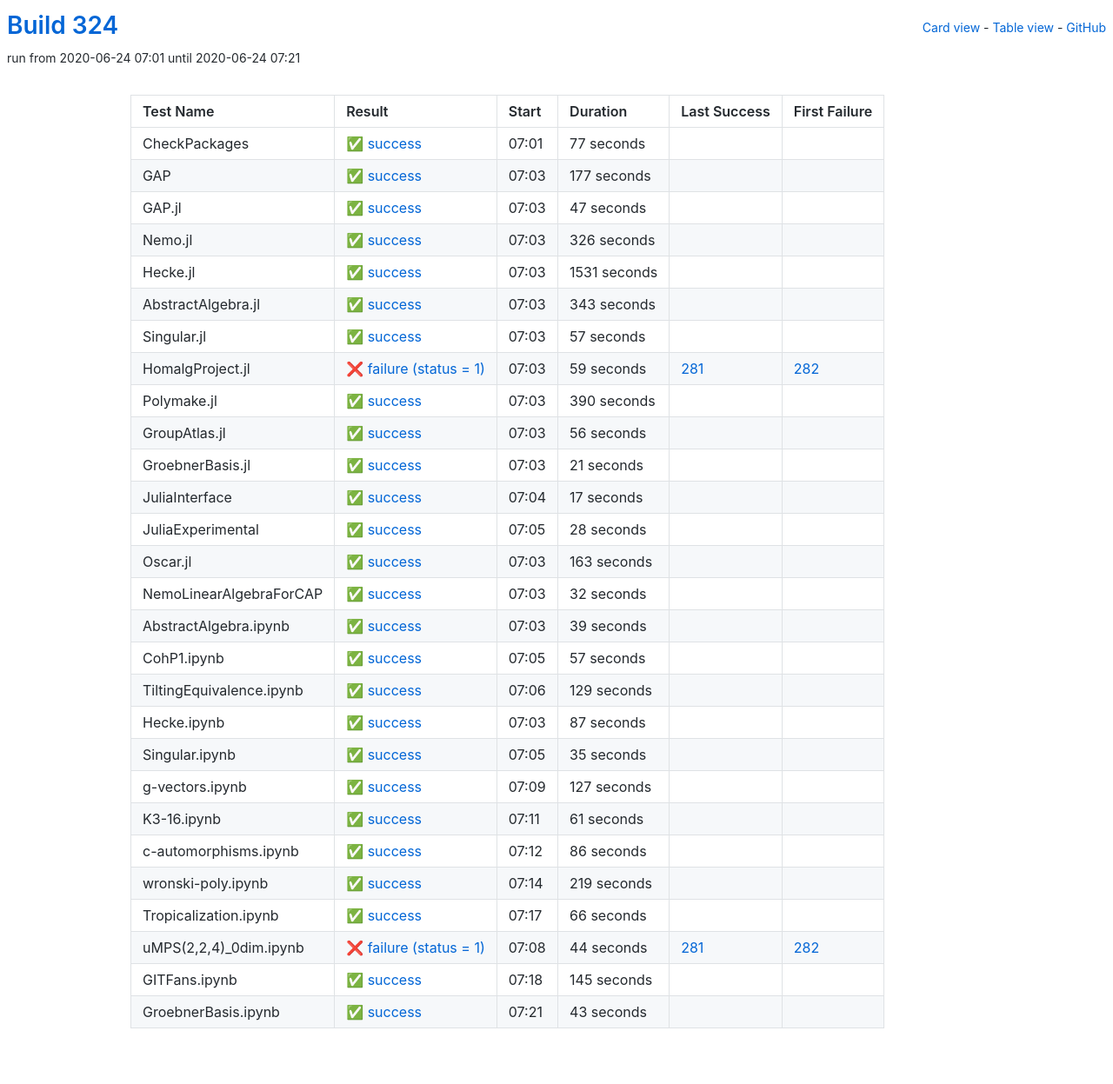
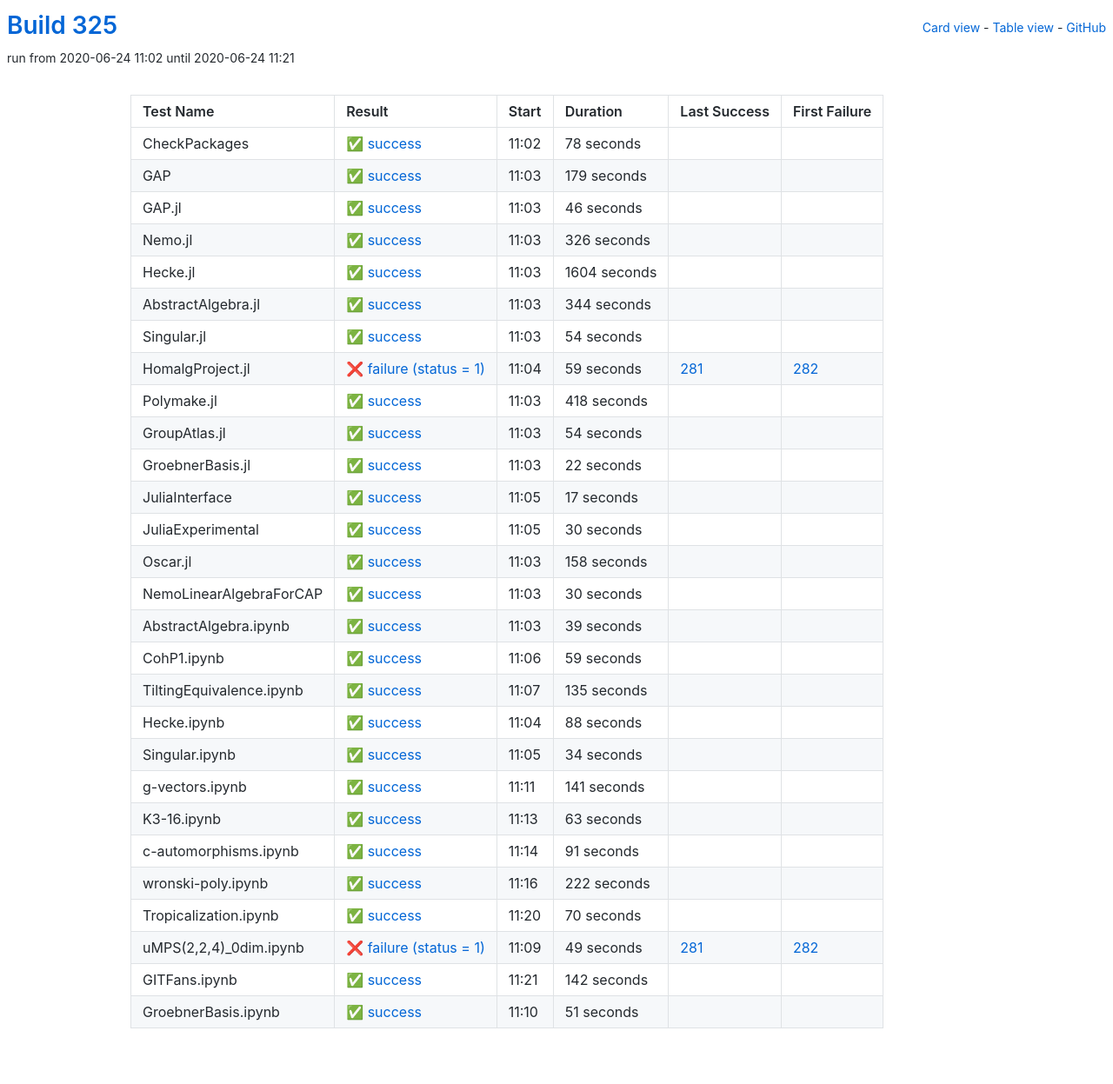
Before and after one commit to oscar-system/oscar-ci-status-stable, a Jekyll site: the page built from table.html, in a window 1280 px wide. Shown: the whole page at 87% size. Built offline with Jekyll 4.4.1, drawn with Linux system fonts in a browser that asks for light colours.

Commit message:
Build #325

```diff
--- a/_data/ci.yml
+++ b/_data/ci.yml
@@ -1,6 +1,6 @@
 ---
-build: 324
-build_url: https://oscarci.mathematik.uni-kl.de/job/oscar-stable/324/
+build: 325
+build_url: https://oscarci.mathematik.uni-kl.de/job/oscar-stable/325/
 job: oscar-stable
 organization: oscar-system
 repo: oscar-ci-status-stable
@@ -8,44 +8,44 @@ repourl: https://github.com/oscar-system/oscar-ci-status-stable
 tests:
 - name: CheckPackages
   id: checkpackages
-  log: https://oscarci.mathematik.uni-kl.de/job/oscar-stable/324/artifact/logs/build-324/CheckPackages.log
-  start: 2020-06-24 07:01
+  log: https://oscarci.mathematik.uni-kl.de/job/oscar-stable/325/artifact/logs/build-325/CheckPackages.log
+  start: 2020-06-24 11:02
   success: true
   exitcode: 0
   status: success
-  duration: 77
+  duration: 78
   last_success: false
   last_success_url:
   first_failure: false
   first_failure_url:
 - name: GAP
   id: gap
-  log: https://oscarci.mathematik.uni-kl.de/job/oscar-stable/324/artifact/logs/build-324/GAP.log
-  start: 2020-06-24 07:03
+  log: https://oscarci.mathematik.uni-kl.de/job/oscar-stable/325/artifact/logs/build-325/GAP.log
+  start: 2020-06-24 11:03
   success: true
   exitcode: 0
   status: success
-  duration: 177
+  duration: 179
   last_success: false
   last_success_url:
   first_failure: false
   first_failure_url:
 - name: GAP.jl
   id: gap-jl
-  log: https://oscarci.mathematik.uni-kl.de/job/oscar-stable/324/artifact/logs/build-324/GAP.jl.log
-  start: 2020-06-24 07:03
+  log: https://oscarci.mathematik.uni-kl.de/job/oscar-stable/325/artifact/logs/build-325/GAP.jl.log
+  start: 2020-06-24 11:03
   success: true
   exitcode: 0
   status: success
-  duration: 47
+  duration: 46
   last_success: false
   last_success_url:
   first_failure: false
   first_failure_url:
 - name: Nemo.jl
   id: nemo-jl
-  log: https://oscarci.mathematik.uni-kl.de/job/oscar-stable/324/artifact/logs/build-324/Nemo.jl.log
-  start: 2020-06-24 07:03
+  log: https://oscarci.mathematik.uni-kl.de/job/oscar-stable/325/artifact/logs/build-325/Nemo.jl.log
+  start: 2020-06-24 11:03
   success: true
   exitcode: 0
   status: success
@@ -56,44 +56,44 @@ tests:
   first_failure_url:
 - name: Hecke.jl
   id: hecke-jl
-  log: https://oscarci.mathematik.uni-kl.de/job/oscar-stable/324/artifact/logs/build-324/Hecke.jl.log
-  start: 2020-06-24 07:03
+  log: https://oscarci.mathematik.uni-kl.de/job/oscar-stable/325/artifact/logs/build-325/Hecke.jl.log
+  start: 2020-06-24 11:03
   success: true
   exitcode: 0
   status: success
-  duration: 1531
+  duration: 1604
   last_success: false
   last_success_url:
   first_failure: false
   first_failure_url:
 - name: AbstractAlgebra.jl
   id: abstractalgebra-jl
-  log: https://oscarci.mathematik.uni-kl.de/job/oscar-stable/324/artifact/logs/build-324/AbstractAlgebra.jl.log
-  start: 2020-06-24 07:03
+  log: https://oscarci.mathematik.uni-kl.de/job/oscar-stable/325/artifact/logs/build-325/AbstractAlgebra.jl.log
+  start: 2020-06-24 11:03
   success: true
   exitcode: 0
   status: success
-  duration: 343
+  duration: 344
   last_success: false
   last_success_url:
   first_failure: false
   first_failure_url:
 - name: Singular.jl
   id: singular-jl
-  log: https://oscarci.mathematik.uni-kl.de/job/oscar-stable/324/artifact/logs/build-324/Singular.jl.log
-  start: 2020-06-24 07:03
+  log: https://oscarci.mathematik.uni-kl.de/job/oscar-stable/325/artifact/logs/build-325/Singular.jl.log
+  start: 2020-06-24 11:03
   success: true
   exitcode: 0
   status: success
-  duration: 57
+  duration: 54
   last_success: false
   last_success_url:
   first_failure: false
   first_failure_url:
 - name: HomalgProject.jl
   id: homalgproject-jl
-  log: https://oscarci.mathematik.uni-kl.de/job/oscar-stable/324/artifact/logs/build-324/HomalgProject.jl.log
-  start: 2020-06-24 07:03
+  log: https://oscarci.mathematik.uni-kl.de/job/oscar-stable/325/artifact/logs/build-325/HomalgProject.jl.log
+  start: 2020-06-24 11:04
   success: false
   exitcode: 1
   status: failure
@@ -104,44 +104,44 @@ tests:
   first_failure_url: https://oscarci.mathematik.uni-kl.de/job/oscar-stable/282/
 - name: Polymake.jl
   id: polymake-jl
-  log: https://oscarci.mathematik.uni-kl.de/job/oscar-stable/324/artifact/logs/build-324/Polymake.jl.log
-  start: 2020-06-24 07:03
+  log: https://oscarci.mathematik.uni-kl.de/job/oscar-stable/325/artifact/logs/build-325/Polymake.jl.log
+  start: 2020-06-24 11:03
   success: true
   exitcode: 0
   status: success
-  duration: 390
+  duration: 418
   last_success: false
   last_success_url:
   first_failure: false
   first_failure_url:
 - name: GroupAtlas.jl
   id: groupatlas-jl
-  log: https://oscarci.mathematik.uni-kl.de/job/oscar-stable/324/artifact/logs/build-324/GroupAtlas.jl.log
-  start: 2020-06-24 07:03
+  log: https://oscarci.mathematik.uni-kl.de/job/oscar-stable/325/artifact/logs/build-325/GroupAtlas.jl.log
+  start: 2020-06-24 11:03
   success: true
   exitcode: 0
   status: success
-  duration: 56
+  duration: 54
   last_success: false
   last_success_url:
   first_failure: false
   first_failure_url:
 - name: GroebnerBasis.jl
   id: groebnerbasis-jl
-  log: https://oscarci.mathematik.uni-kl.de/job/oscar-stable/324/artifact/logs/build-324/GroebnerBasis.jl.log
-  start: 2020-06-24 07:03
+  log: https://oscarci.mathematik.uni-kl.de/job/oscar-stable/325/artifact/logs/build-325/GroebnerBasis.jl.log
+  start: 2020-06-24 11:03
   success: true
   exitcode: 0
   status: success
-  duration: 21
+  duration: 22
   last_success: false
   last_success_url:
   first_failure: false
   first_failure_url:
 - name: JuliaInterface
   id: juliainterface
-  log: https://oscarci.mathematik.uni-kl.de/job/oscar-stable/324/artifact/logs/build-324/JuliaInterface.log
-  start: 2020-06-24 07:04
+  log: https://oscarci.mathematik.uni-kl.de/job/oscar-stable/325/artifact/logs/build-325/JuliaInterface.log
+  start: 2020-06-24 11:05
   success: true
   exitcode: 0
   status: success
@@ -152,44 +152,44 @@ tests:
   first_failure_url:
 - name: JuliaExperimental
   id: juliaexperimental
-  log: https://oscarci.mathematik.uni-kl.de/job/oscar-stable/324/artifact/logs/build-324/JuliaExperimental.log
-  start: 2020-06-24 07:05
+  log: https://oscarci.mathematik.uni-kl.de/job/oscar-stable/325/artifact/logs/build-325/JuliaExperimental.log
+  start: 2020-06-24 11:05
   success: true
   exitcode: 0
   status: success
-  duration: 28
+  duration: 30
   last_success: false
   last_success_url:
   first_failure: false
   first_failure_url:
 - name: Oscar.jl
   id: oscar-jl
-  log: https://oscarci.mathematik.uni-kl.de/job/oscar-stable/324/artifact/logs/build-324/Oscar.jl.log
-  start: 2020-06-24 07:03
+  log: https://oscarci.mathematik.uni-kl.de/job/oscar-stable/325/artifact/logs/build-325/Oscar.jl.log
+  start: 2020-06-24 11:03
   success: true
   exitcode: 0
   status: success
-  duration: 163
+  duration: 158
   last_success: false
   last_success_url:
   first_failure: false
   first_failure_url:
 - name: NemoLinearAlgebraForCAP
   id: nemolinearalgebraforcap
-  log: https://oscarci.mathematik.uni-kl.de/job/oscar-stable/324/artifact/logs/build-324/NemoLinearAlgebraForCAP.log
-  start: 2020-06-24 07:03
+  log: https://oscarci.mathematik.uni-kl.de/job/oscar-stable/325/artifact/logs/build-325/NemoLinearAlgebraForCAP.log
+  start: 2020-06-24 11:03
   success: true
   exitcode: 0
   status: success
-  duration: 32
+  duration: 30
   last_success: false
   last_success_url:
   first_failure: false
   first_failure_url:
 - name: AbstractAlgebra.ipynb
   id: abstractalgebra-ipynb
-  log: https://oscarci.mathematik.uni-kl.de/job/oscar-stable/324/artifact/logs/build-324/AbstractAlgebra.ipynb.log
-  start: 2020-06-24 07:03
+  log: https://oscarci.mathematik.uni-kl.de/job/oscar-stable/325/artifact/logs/build-325/AbstractAlgebra.ipynb.log
+  start: 2020-06-24 11:03
   success: true
   exitcode: 0
   status: success
@@ -200,144 +200,144 @@ tests:
   first_failure_url:
 - name: CohP1.ipynb
   id: cohp1-ipynb
-  log: https://oscarci.mathematik.uni-kl.de/job/oscar-stable/324/artifact/logs/build-324/CohP1.ipynb.log
-  start: 2020-06-24 07:05
+  log: https://oscarci.mathematik.uni-kl.de/job/oscar-stable/325/artifact/logs/build-325/CohP1.ipynb.log
+  start: 2020-06-24 11:06
   success: true
   exitcode: 0
   status: success
-  duration: 57
+  duration: 59
   last_success: false
   last_success_url:
   first_failure: false
   first_failure_url:
 - name: TiltingEquivalence.ipynb
   id: tiltingequivalence-ipynb
-  log: https://oscarci.mathematik.uni-kl.de/job/oscar-stable/324/artifact/logs/build-324/TiltingEquivalence.ipynb.log
-  start: 2020-06-24 07:06
+  log: https://oscarci.mathematik.uni-kl.de/job/oscar-stable/325/artifact/logs/build-325/TiltingEquivalence.ipynb.log
+  start: 2020-06-24 11:07
   success: true
   exitcode: 0
   status: success
-  duration: 129
+  duration: 135
   last_success: false
   last_success_url:
   first_failure: false
   first_failure_url:
 - name: Hecke.ipynb
   id: hecke-ipynb
-  log: https://oscarci.mathematik.uni-kl.de/job/oscar-stable/324/artifact/logs/build-324/Hecke.ipynb.log
-  start: 2020-06-24 07:03
+  log: https://oscarci.mathematik.uni-kl.de/job/oscar-stable/325/artifact/logs/build-325/Hecke.ipynb.log
+  start: 2020-06-24 11:04
   success: true
   exitcode: 0
   status: success
-  duration: 87
+  duration: 88
   last_success: false
   last_success_url:
   first_failure: false
   first_failure_url:
 - name: Singular.ipynb
   id: singular-ipynb
-  log: https://oscarci.mathematik.uni-kl.de/job/oscar-stable/324/artifact/logs/build-324/Singular.ipynb.log
-  start: 2020-06-24 07:05
+  log: https://oscarci.mathematik.uni-kl.de/job/oscar-stable/325/artifact/logs/build-325/Singular.ipynb.log
+  start: 2020-06-24 11:05
   success: true
   exitcode: 0
   status: success
-  duration: 35
+  duration: 34
   last_success: false
   last_success_url:
   first_failure: false
   first_failure_url:
 - name: g-vectors.ipynb
   id: g-vectors-ipynb
-  log: https://oscarci.mathematik.uni-kl.de/job/oscar-stable/324/artifact/logs/build-324/g-vectors.ipynb.log
-  start: 2020-06-24 07:09
+  log: https://oscarci.mathematik.uni-kl.de/job/oscar-stable/325/artifact/logs/build-325/g-vectors.ipynb.log
+  start: 2020-06-24 11:11
   success: true
   exitcode: 0
   status: success
-  duration: 127
+  duration: 141
   last_success: false
   last_success_url:
   first_failure: false
   first_failure_url:
 - name: K3-16.ipynb
   id: k3-16-ipynb
-  log: https://oscarci.mathematik.uni-kl.de/job/oscar-stable/324/artifact/logs/build-324/K3-16.ipynb.log
-  start: 2020-06-24 07:11
+  log: https://oscarci.mathematik.uni-kl.de/job/oscar-stable/325/artifact/logs/build-325/K3-16.ipynb.log
+  start: 2020-06-24 11:13
   success: true
   exitcode: 0
   status: success
-  duration: 61
+  duration: 63
   last_success: false
   last_success_url:
   first_failure: false
   first_failure_url:
 - name: c-automorphisms.ipynb
   id: c-automorphisms-ipynb
-  log: https://oscarci.mathematik.uni-kl.de/job/oscar-stable/324/artifact/logs/build-324/c-automorphisms.ipynb.log
-  start: 2020-06-24 07:12
+  log: https://oscarci.mathematik.uni-kl.de/job/oscar-stable/325/artifact/logs/build-325/c-automorphisms.ipynb.log
+  start: 2020-06-24 11:14
   success: true
   exitcode: 0
   status: success
-  duration: 86
+  duration: 91
   last_success: false
   last_success_url:
   first_failure: false
   first_failure_url:
 - name: wronski-poly.ipynb
   id: wronski-poly-ipynb
-  log: https://oscarci.mathematik.uni-kl.de/job/oscar-stable/324/artifact/logs/build-324/wronski-poly.ipynb.log
-  start: 2020-06-24 07:14
+  log: https://oscarci.mathematik.uni-kl.de/job/oscar-stable/325/artifact/logs/build-325/wronski-poly.ipynb.log
+  start: 2020-06-24 11:16
   success: true
   exitcode: 0
   status: success
-  duration: 219
+  duration: 222
   last_success: false
   last_success_url:
   first_failure: false
   first_failure_url:
 - name: Tropicalization.ipynb
   id: tropicalization-ipynb
-  log: https://oscarci.mathematik.uni-kl.de/job/oscar-stable/324/artifact/logs/build-324/Tropicalization.ipynb.log
-  start: 2020-06-24 07:17
+  log: https://oscarci.mathematik.uni-kl.de/job/oscar-stable/325/artifact/logs/build-325/Tropicalization.ipynb.log
+  start: 2020-06-24 11:20
   success: true
   exitcode: 0
   status: success
-  duration: 66
+  duration: 70
   last_success: false
   last_success_url:
   first_failure: false
   first_failure_url:
 - name: uMPS(2,2,4)_0dim.ipynb
   id: umps-2-2-4-0dim-ipynb
-  log: https://oscarci.mathematik.uni-kl.de/job/oscar-stable/324/artifact/logs/build-324/uMPS-2-2-4-_0dim.ipynb.log
-  start: 2020-06-24 07:08
+  log: https://oscarci.mathematik.uni-kl.de/job/oscar-stable/325/artifact/logs/build-325/uMPS-2-2-4-_0dim.ipynb.log
+  start: 2020-06-24 11:09
   success: false
   exitcode: 1
   status: failure
-  duration: 44
+  duration: 49
   last_success: 281
   last_success_url: https://oscarci.mathematik.uni-kl.de/job/oscar-stable/281/
   first_failure: 282
   first_failure_url: https://oscarci.mathematik.uni-kl.de/job/oscar-stable/282/
 - name: GITFans.ipynb
   id: gitfans-ipynb
-  log: https://oscarci.mathematik.uni-kl.de/job/oscar-stable/324/artifact/logs/build-324/GITFans.ipynb.log
-  start: 2020-06-24 07:18
+  log: https://oscarci.mathematik.uni-kl.de/job/oscar-stable/325/artifact/logs/build-325/GITFans.ipynb.log
+  start: 2020-06-24 11:21
   success: true
   exitcode: 0
   status: success
-  duration: 145
+  duration: 142
   last_success: false
   last_success_url:
   first_failure: false
   first_failure_url:
 - name: GroebnerBasis.ipynb
   id: groebnerbasis-ipynb
-  log: https://oscarci.mathematik.uni-kl.de/job/oscar-stable/324/artifact/logs/build-324/GroebnerBasis.ipynb.log
-  start: 2020-06-24 07:21
+  log: https://oscarci.mathematik.uni-kl.de/job/oscar-stable/325/artifact/logs/build-325/GroebnerBasis.ipynb.log
+  start: 2020-06-24 11:10
   success: true
   exitcode: 0
   status: success
-  duration: 43
+  duration: 51
   last_success: false
   last_success_url:
   first_failure: false
```
Also changed, not shown: README.md.
